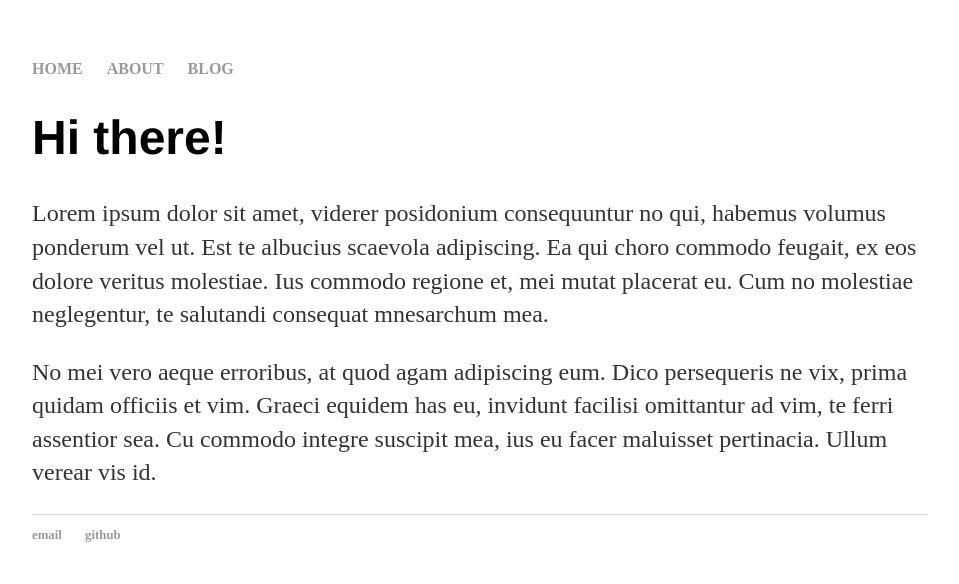
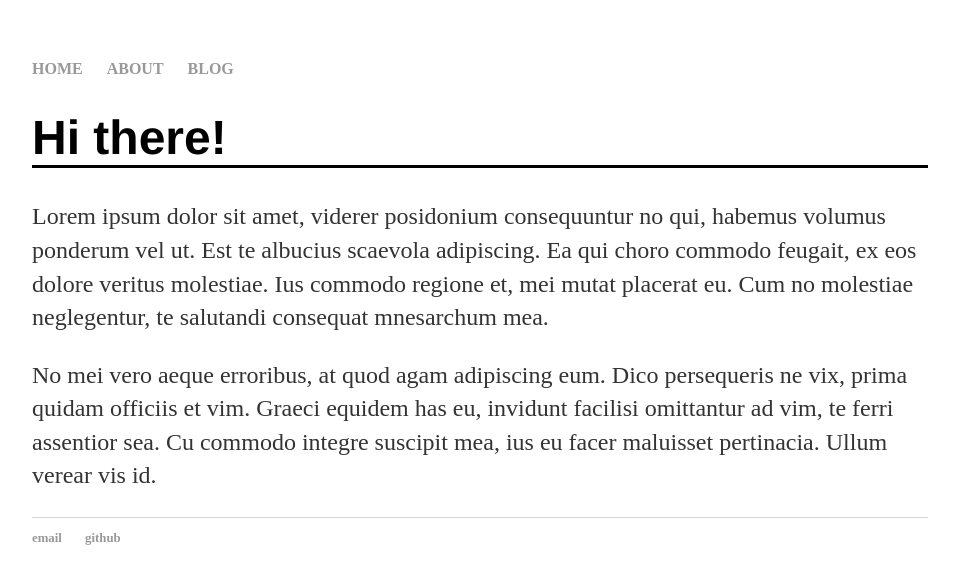
Before and after one commit to rnfitriansyah/rnfitriansyah.github.io, a Jekyll site: the page built from index.html, in a window 1280 px wide. Shown: the top 584 px of the page, without its empty margins (160-1119 px from the left). Built offline with Jekyll 4.4.1, drawn with Linux system fonts in a browser that asks for light colours.

Commit message:
Update index.html

```diff
--- a/index.html
+++ b/index.html
@@ -4,7 +4,7 @@ title: Fitriansyah
 ---
 <head>
 	<style>
-		hi.under {border-style: hidden hidden solid hidden;}
+		h1.under {border-style: hidden hidden solid hidden;}
 	</style>
 </head>
 
```
